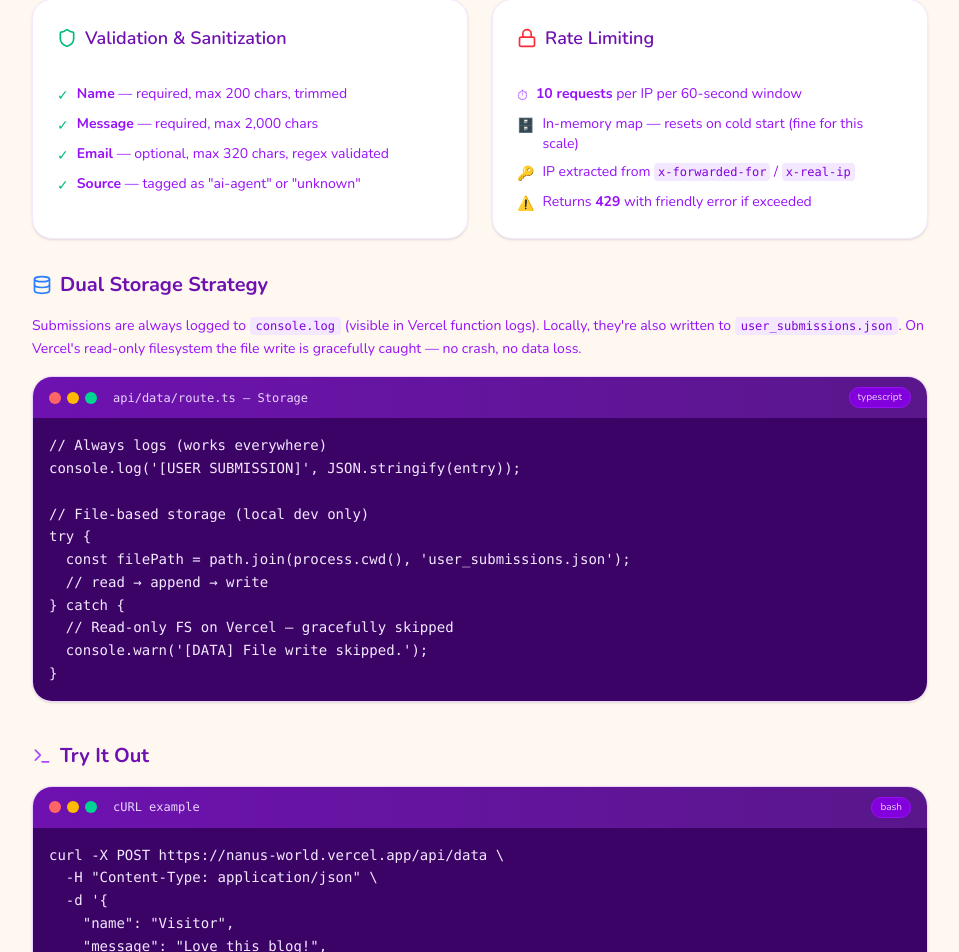
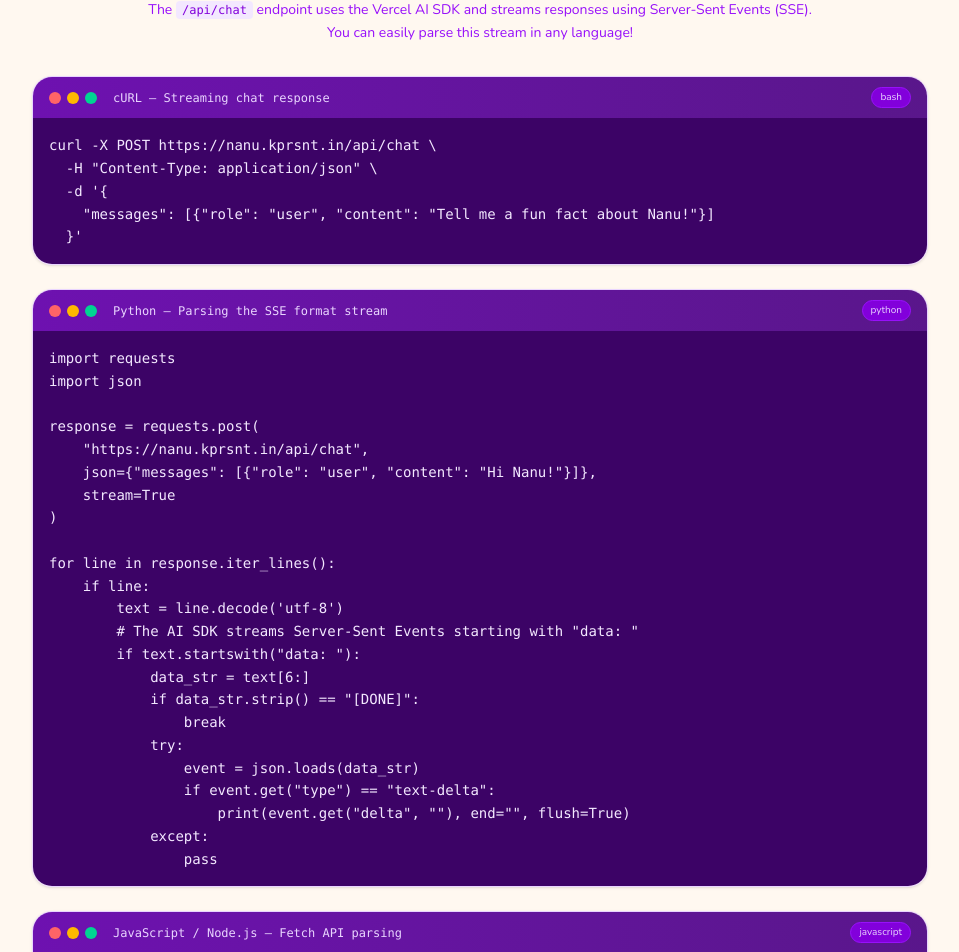
Before and after one commit to kprsnt2/nanublog, a Next.js app: page /docs in a window 1280 px wide. Shown: the part 3695-4647 px from the top of the page, without its empty margins (160-1119 px from the left). Built offline with nearby package versions, Linux system fonts and the light colour scheme.

Commit message:
Hide /api/data docs as easter egg, document /api/chat usage

```diff
--- a/src/app/docs/page.tsx
+++ b/src/app/docs/page.tsx
@@ -381,149 +381,88 @@ system: \`You are the friendly AI assistant for "Nanu's World"...
           </div>
         </section>
 
-        {/* ──── Data API ──── */}
+        {/* ──── API Usage ──── */}
         <section>
           <SectionHeading
-            emoji="📡"
-            title="Data API"
-            subtitle="POST /api/data — secure message collection endpoint"
+            emoji="💻"
+            title="API Usage"
+            subtitle="Connect to Nanu's AI from your own scripts and tools"
           />
 
-          <div className="grid grid-cols-1 md:grid-cols-2 gap-6 mb-8">
-            <Card className="border-purple-100 bg-white shadow-sm">
-              <CardHeader>
-                <CardTitle className="text-lg text-purple-800 flex items-center gap-2">
-                  <Shield className="w-5 h-5 text-emerald-500" />
-                  Validation &amp; Sanitization
-                </CardTitle>
-              </CardHeader>
-              <CardContent className="space-y-2 text-sm text-purple-600">
-                <ul className="space-y-2">
-                  <li className="flex items-start gap-2">
-                    <span className="text-emerald-500 mt-0.5">✓</span>
-                    <span>
-                      <strong>Name</strong> — required, max 200 chars, trimmed
-                    </span>
-                  </li>
-                  <li className="flex items-start gap-2">
-                    <span className="text-emerald-500 mt-0.5">✓</span>
-                    <span>
-                      <strong>Message</strong> — required, max 2,000 chars
-                    </span>
-                  </li>
-                  <li className="flex items-start gap-2">
-                    <span className="text-emerald-500 mt-0.5">✓</span>
-                    <span>
-                      <strong>Email</strong> — optional, max 320 chars, regex
-                      validated
-                    </span>
-                  </li>
-                  <li className="flex items-start gap-2">
-                    <span className="text-emerald-500 mt-0.5">✓</span>
-                    <span>
-                      <strong>Source</strong> — tagged as
-                      &quot;ai-agent&quot; or &quot;unknown&quot;
-                    </span>
-                  </li>
-                </ul>
-              </CardContent>
-            </Card>
+          <div className="space-y-6">
+            <p className="text-purple-600 text-sm leading-relaxed text-center max-w-2xl mx-auto mb-8">
+              The <code className="px-1.5 py-0.5 bg-purple-100 rounded text-purple-700 text-xs font-mono">/api/chat</code> endpoint uses the Vercel AI SDK and streams responses using Server-Sent Events (SSE). You can easily parse this stream in any language!
+            </p>
 
-            <Card className="border-purple-100 bg-white shadow-sm">
-              <CardHeader>
-                <CardTitle className="text-lg text-purple-800 flex items-center gap-2">
-                  <Lock className="w-5 h-5 text-red-500" />
-                  Rate Limiting
-                </CardTitle>
-              </CardHeader>
-              <CardContent className="space-y-2 text-sm text-purple-600">
-                <ul className="space-y-2">
-                  <li className="flex items-start gap-2">
-                    <span className="text-purple-500 mt-0.5">⏱</span>
-                    <span>
-                      <strong>10 requests</strong> per IP per 60-second window
-                    </span>
-                  </li>
-                  <li className="flex items-start gap-2">
-                    <span className="text-purple-500 mt-0.5">🗄️</span>
-                    <span>
-                      In-memory map — resets on cold start (fine for this scale)
-                    </span>
-                  </li>
-                  <li className="flex items-start gap-2">
-                    <span className="text-purple-500 mt-0.5">🔑</span>
-                    <span>
-                      IP extracted from{" "}
-                      <code className="px-1 py-0.5 bg-purple-100 rounded text-purple-700 text-xs font-mono">
-                        x-forwarded-for
-                      </code>{" "}
-                      / <code className="px-1 py-0.5 bg-purple-100 rounded text-purple-700 text-xs font-mono">x-real-ip</code>
-                    </span>
-                  </li>
-                  <li className="flex items-start gap-2">
-                    <span className="text-purple-500 mt-0.5">⚠️</span>
-                    <span>
-                      Returns <strong>429</strong> with friendly error if exceeded
-                    </span>
-                  </li>
-                </ul>
-              </CardContent>
-            </Card>
-          </div>
-
-          <div className="space-y-4">
-            <h3 className="text-xl font-bold text-purple-800 flex items-center gap-2">
-              <Database className="w-5 h-5 text-blue-500" />
-              Dual Storage Strategy
-            </h3>
-            <p className="text-purple-600 text-sm leading-relaxed">
-              Submissions are always logged to{" "}
-              <code className="px-1.5 py-0.5 bg-purple-100 rounded text-purple-700 text-xs font-mono">
-                console.log
-              </code>{" "}
-              (visible in Vercel function logs). Locally, they&apos;re also
-              written to{" "}
-              <code className="px-1.5 py-0.5 bg-purple-100 rounded text-purple-700 text-xs font-mono">
-                user_submissions.json
-              </code>
-              . On Vercel&apos;s read-only filesystem the file write is
-              gracefully caught — no crash, no data loss.
-            </p>
             <CodeBlock
-              title="api/data/route.ts — Storage"
-              code={`// Always logs (works everywhere)
-console.log('[USER SUBMISSION]', JSON.stringify(entry));
-
-// File-based storage (local dev only)
-try {
-  const filePath = path.join(process.cwd(), 'user_submissions.json');
-  // read → append → write
-} catch {
-  // Read-only FS on Vercel — gracefully skipped
-  console.warn('[DATA] File write skipped.');
-}`}
-            />
-          </div>
-
-          {/* Request/response example */}
-          <div className="space-y-4 mt-10">
-            <h3 className="text-xl font-bold text-purple-800 flex items-center gap-2">
-              <Terminal className="w-5 h-5 text-purple-500" />
-              Try It Out
-            </h3>
-            <CodeBlock
-              title="cURL example"
+              title="cURL — Streaming chat response"
               language="bash"
-              code={`curl -X POST https://nanus-world.vercel.app/api/data \\
+              code={`curl -X POST https://nanu.kprsnt.in/api/chat \\
   -H "Content-Type: application/json" \\
   -d '{
-    "name": "Visitor",
-    "message": "Love this blog!",
-    "email": "visitor@example.com"
-  }'
+    "messages": [{"role": "user", "content": "Tell me a fun fact about Nanu!"}]
+  }'`}
+            />
 
-# Response:
-# { "success": true, "message": "Data received and stored successfully." }`}
+            <CodeBlock
+              title="Python — Parsing the SSE format stream"
+              language="python"
+              code={`import requests
+import json
+
+response = requests.post(
+    "https://nanu.kprsnt.in/api/chat",
+    json={"messages": [{"role": "user", "content": "Hi Nanu!"}]},
+    stream=True
+)
+
+for line in response.iter_lines():
+    if line:
+        text = line.decode('utf-8')
+        # The AI SDK streams Server-Sent Events starting with "data: "
+        if text.startswith("data: "):
+            data_str = text[6:]
+            if data_str.strip() == "[DONE]":
+                break
+            try:
+                event = json.loads(data_str)
+                if event.get("type") == "text-delta":
+                    print(event.get("delta", ""), end="", flush=True)
+            except:
+                pass`}
+            />
+
+            <CodeBlock
+              title="JavaScript / Node.js — Fetch API parsing"
+              language="javascript"
+              code={`const response = await fetch("https://nanu.kprsnt.in/api/chat", {
+  method: "POST",
+  headers: { "Content-Type": "application/json" },
+  body: JSON.stringify({ messages: [{ role: "user", content: "Hi!" }] })
+});
+
+const reader = response.body.getReader();
+const decoder = new TextDecoder();
+
+while (true) {
+  const { done, value } = await reader.read();
+  if (done) break;
+
+  const chunk = decoder.decode(value);
+  const lines = chunk.split('\\n').filter(l => l.startsWith('data: '));
+
+  for (const line of lines) {
+    const dataStr = line.slice(6);
+    if (dataStr.trim() === '[DONE]') continue;
+
+    try {
+      const event = JSON.parse(dataStr);
+      if (event.type === 'text-delta') {
+        process.stdout.write(event.delta || '');
+      }
+    } catch (e) { /* ignore parse errors on partial chunks */ }
+  }
+}`}
             />
           </div>
         </section>
```
